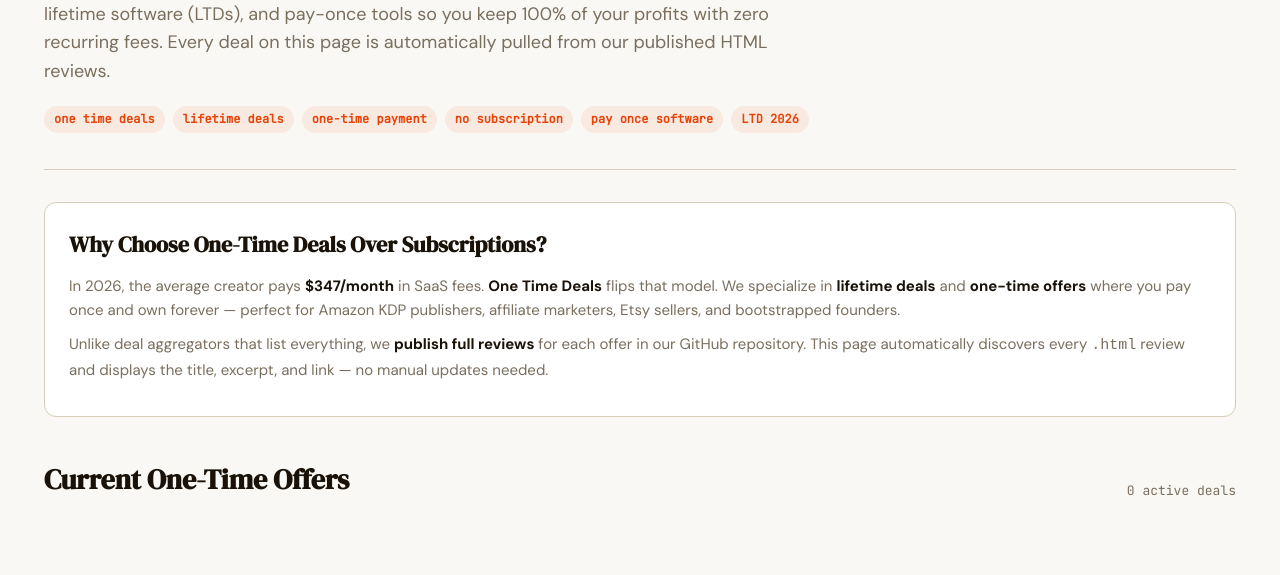
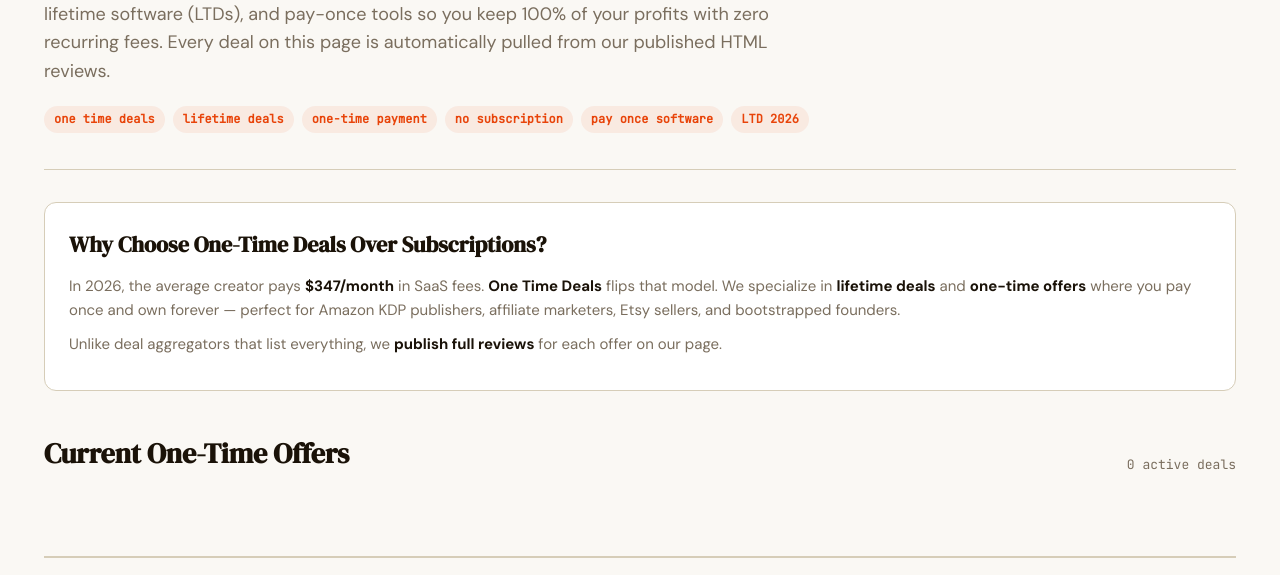
Before and after one commit to one-time-deals/one-time-deals.github.io, a plain HTML site: page index.html in a window 1280 px wide. Shown: the part 225-800 px from the top of the page. Drawn offline with Linux system fonts and the light colour scheme; no server answers.

Commit message:
Update index.html

```diff
--- a/index.html
+++ b/index.html
@@ -239,7 +239,7 @@
 <header><div class="header-inner"><a class="brand" href="/"><div class="brand-mark">OTD</div><div class="brand-text"><div class="name">One Time Deals</div><div class="tag">Lifetime • One-Time • No Monthly Fees</div></div></a><nav><a href="#deals">Deals</a><a href="#about">About</a></nav></div></header>
 <main>
 <section class="hero"><h1>Best One Time Deals & Lifetime Software Offers for 2026</h1><p class="lead">Tired of monthly subscriptions? We find and review <strong>genuine one-time payment deals</strong>, lifetime software (LTDs), and pay-once tools so you keep 100% of your profits with zero recurring fees. Every deal on this page is automatically pulled from our published HTML reviews.</p><div class="keywords"><span class="kw">one time deals</span><span class="kw">lifetime deals</span><span class="kw">one-time payment</span><span class="kw">no subscription</span><span class="kw">pay once software</span><span class="kw">LTD 2026</span></div></section>
-<div class="intro-seo"><h2>Why Choose One-Time Deals Over Subscriptions?</h2><p>In 2026, the average creator pays <strong>$347/month</strong> in SaaS fees. <strong>One Time Deals</strong> flips that model. We specialize in <strong>lifetime deals</strong> and <strong>one-time offers</strong> where you pay once and own forever — perfect for Amazon KDP publishers, affiliate marketers, Etsy sellers, and bootstrapped founders.</p><p>Unlike deal aggregators that list everything, we <strong>publish full reviews</strong> for each offer in our GitHub repository. This page automatically discovers every <code>.html</code> review and displays the title, excerpt, and link — no manual updates needed.</p></div>
+<div class="intro-seo"><h2>Why Choose One-Time Deals Over Subscriptions?</h2><p>In 2026, the average creator pays <strong>$347/month</strong> in SaaS fees. <strong>One Time Deals</strong> flips that model. We specialize in <strong>lifetime deals</strong> and <strong>one-time offers</strong> where you pay once and own forever — perfect for Amazon KDP publishers, affiliate marketers, Etsy sellers, and bootstrapped founders.</p><p>Unlike deal aggregators that list everything, we <strong>publish full reviews</strong> for each offer on our page.</div>
 <div class="status" id="status"><div class="spinner"></div><span>Scanning repository for published one-time deal reviews...</span></div>
 <div class="section-head" id="deals"><h2>Current One-Time Offers</h2><div class="count" id="count"></div></div>
 <div id="grid" class="grid"></div>
```
